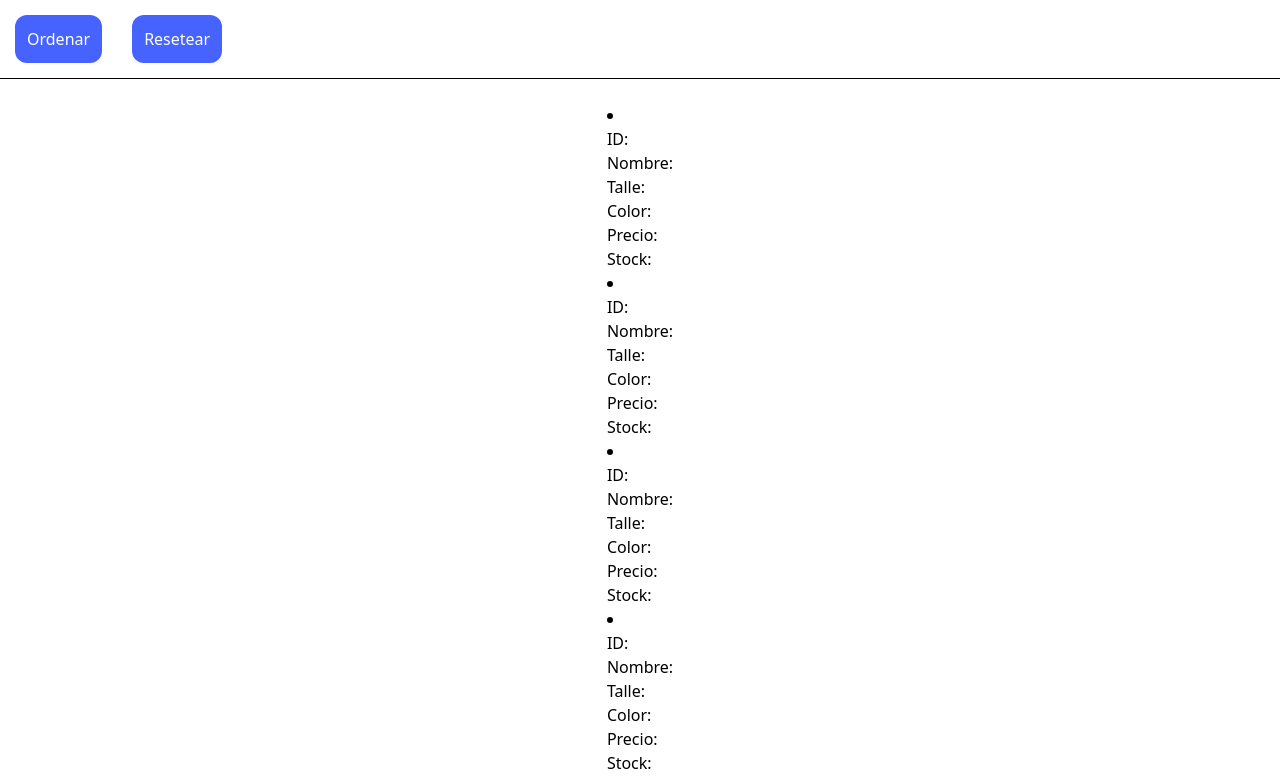
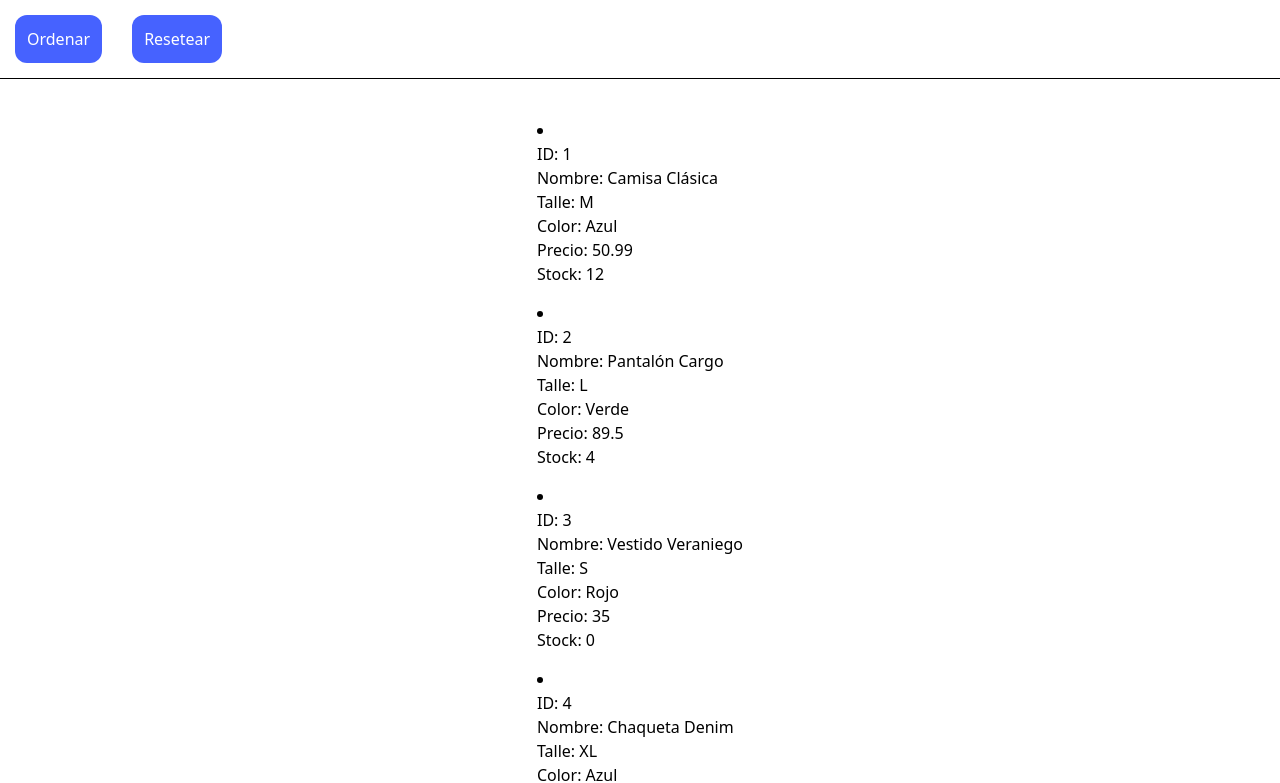
Before and after one commit to GaugeZich/Parcial1-FrontEnd, a Vue app: page / in a window 1280 px wide. Shown: the top 783 px of the page. Built offline with nearby package versions, Linux system fonts and the light colour scheme.

Commit message:
Ya funcionan los props

```diff
--- a/src/components/ListaPrendas.vue
+++ b/src/components/ListaPrendas.vue
@@ -6,13 +6,15 @@
         prendasMostradas: Prenda[];
     }>();
 
-
+    console.log(props.prendasMostradas)
 </script>
 
 <template>
     <div class="container">
-        <div class="md:flex-row sm:flex-col">
-            <PrendaItem v-for="prendas in props.prendasMostradas"/>
+        <div class="grid">
+            <div class="md:flex-row sm:flex-col">
+                <PrendaItem v-for="prenda in prendasMostradas" :prenda/>
+            </div>
         </div>
     </div>
 </template>
--- a/src/components/PrendaItem.vue
+++ b/src/components/PrendaItem.vue
@@ -1,4 +1,10 @@
 <script setup lang="ts">
+import type { Prenda } from '@/models/Prenda';
+
+
+    const props = defineProps<{
+        prenda: Prenda
+    }>();
 
 
 
@@ -7,12 +13,12 @@
 <template >
     <div class="card">
         <li>
-            <ul>ID: {{}}</ul>
-            <ul>Nombre:</ul>
-            <ul>Talle:</ul>
-            <ul>Color:</ul>
-            <ul>Precio:</ul>
-            <ul>Stock:</ul>
+            <ul>ID: {{ prenda.id }}</ul>
+            <ul>Nombre: {{ prenda.nombre }}</ul>
+            <ul>Talle: {{ prenda.talle }}</ul>
+            <ul>Color: {{ prenda.color }} </ul>
+            <ul>Precio: {{ prenda.precio }}</ul>
+            <ul>Stock: {{ prenda.stock }}</ul>
         </li>
     </div>
 </template>
@@ -23,6 +29,7 @@
         align-items: right;
         border: 1px;
         border-color: black;
+        margin: 15px;
     }
 
     .no-stock{
```
